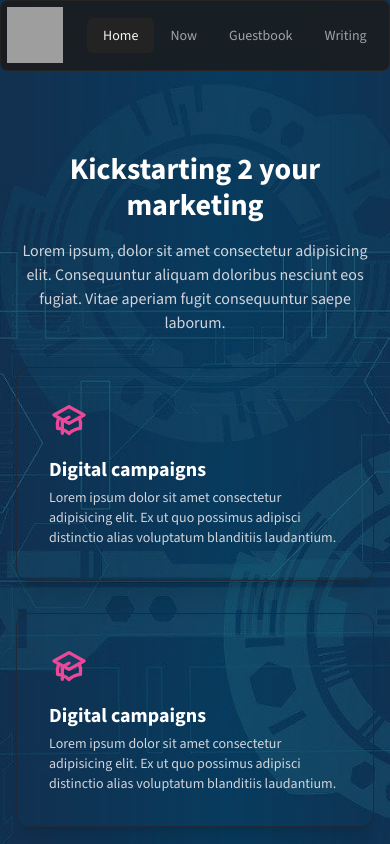
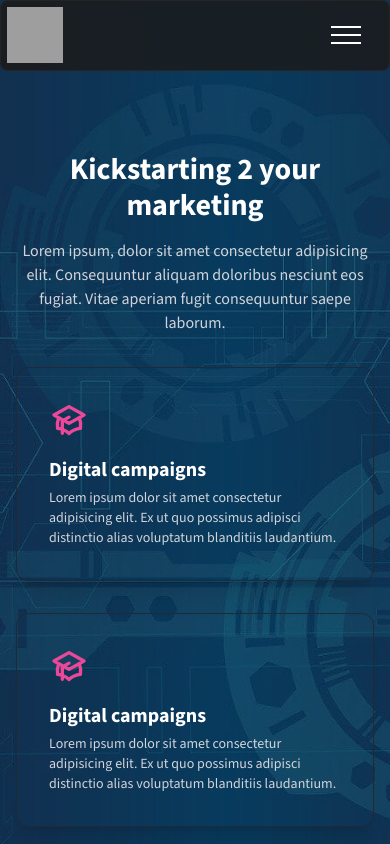
Before and after one commit to cstmrc3130/nextmatif, a Next.js app: page / in a window 390 px wide. Shown: the top 844 px of the page. Built offline with nearby package versions, Linux system fonts and the light colour scheme; grey boxes are pictures that could not be loaded.

Commit message:
Commit Dulu

```diff
--- a/package.json
+++ b/package.json
@@ -9,6 +9,7 @@
         "lint": "next lint"
     },
     "dependencies": {
+        "framer-motion": "^10.16.4",
         "next": "latest",
         "react": "latest",
         "react-dom": "latest",
--- a/src/app/components/Navbar.jsx
+++ b/src/app/components/Navbar.jsx
@@ -23,27 +23,30 @@ const navItems = [
     },
 ];
 
-  export default function Navbar() {
+export default function Navbar()
+{
     let pathname = usePathname() || "/";
 
-    if (pathname.includes("/writing/")) {
+    if (pathname.includes("/writing/"))
+    {
         pathname = "/writing";
     }
 
     const [hoveredPath, setHoveredPath] = useState(pathname);
+    const [open, setOpen] = useState(false);
 
     return (
         <div className="border border-stone-800/90 p-[0.4rem] rounded-lg mb-12 sticky top-0 z-[100] bg-stone-900/80 backdrop-blur-md">
-        <nav className="flex gap-2 relative justify-between w-full z-[100]  rounded-lg">
+            <nav className="flex gap-2 relative justify-between w-full z-[1]  rounded-lg" >
                 <img src="https://himatifusu.org/img/logo/white/white_100.png" className="w-14 h-14" />
-          <div>{navItems.map((item, index) => {
+                <div className={`${!open && "hidden"} sm:flex sm:flex-col`}>{navItems.map((item, index) =>
+                {
                     const isActive = item.path === pathname;
 
                     return (
                         <Link
                             key={item.path}
-                className={`top-4 px-4 py-2 rounded-md text-sm lg:text-base relative no-underline duration-300 ease-in ${
-                  isActive ? "text-zinc-100" : "text-zinc-400"
+                            className={`top-4 px-4 py-2 rounded-md text-sm lg:text-base relative no-underline duration-300 ease-in ${isActive ? "text-zinc-100" : "text-zinc-400"
                                 }`}
                             data-active={isActive}
                             href={item.path}
@@ -72,6 +75,11 @@ const navItems = [
                     );
                 })}</div>
             </nav>
+            <button onClick={() => setOpen(!open)} id="navbarToggler" className={`${open && "navbarTogglerActive"} absolute right-4 top-1/2 block z-10  -translate-y-1/2 rounded-lg px-3 py-[6px] ring-indigo-300 focus:ring-2 lg:hidden`}>
+                <span className={`relative my-[6px] block h-[2px] w-[30px] bg-white transition-all ${open && "top-[7px] rotate-[45deg]"}`}></span>
+                <span className={`relative my-[6px] block h-[2px] w-[30px] bg-white transition-all ${open && "opacity-0"}`}></span>
+                <span className={`relative my-[6px] block h-[2px] w-[30px] bg-white transition-all ${open && "-top-2 -rotate-[45deg]"}`}></span>
+            </button>
         </div>
     );
 }
```
Also changed, not shown: 1 other file (tests, documents, lock files or other folders). Lines whose indentation alone changed are shown as unchanged.
